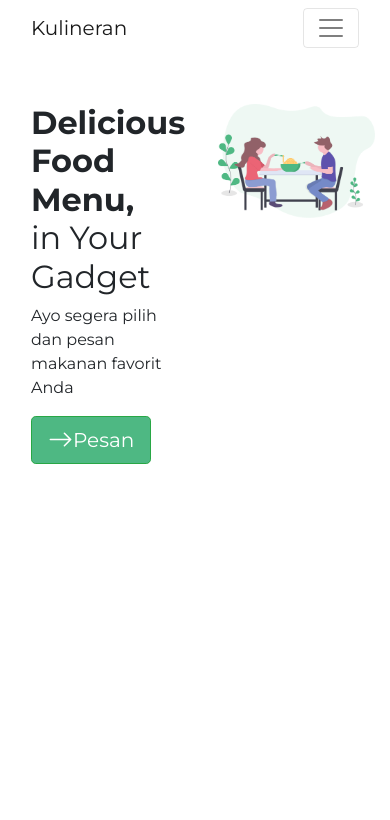
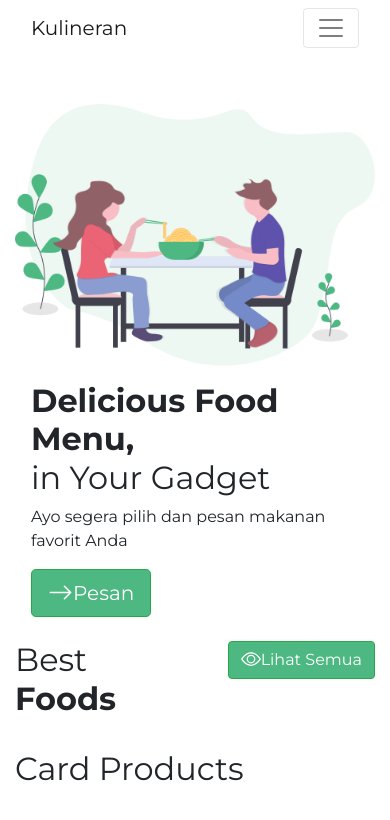
Before and after one commit to AkbarZul/KulinerVueJS, a Vue app: page / in a window 390 px wide. Shown: the top 820 px of the page. Built offline with nearby package versions, Linux system fonts and the light colour scheme; no server answers.

Commit message:
Read use axios

```diff
--- /dev/null
+++ b/src/components/CardProducts.vue
@@ -0,0 +1,13 @@
+<template>
+  <h2>Card Products</h2>
+</template>
+
+<script>
+export default {
+    name: 'CardProducts'
+}
+</script>
+
+<style>
+
+</style>
--- a/src/components/Hero.vue
+++ b/src/components/Hero.vue
@@ -1,4 +1,7 @@
 <template>
+  <div class="hero">
+    <!-- desktop -->
+    <div class="d-none d-md-block">
       <div class="row mt-5">
         <div class="col ml-3">
           <div class="d-flex h-100">
@@ -18,6 +21,31 @@
           <img src="../assets/images/hero.png" width="100%" />
         </div>
       </div>
+    </div>
+
+    <!-- mobile -->
+    <div class="d-sm-block d-md-none">
+      <div class="row mt-5">
+        <div class="col-md-6 mb-3">
+          <img src="../assets/images/hero.png" width="100%" />
+        </div>
+        <div class="col-md-6 ml-3">
+          <div class="d-flex h-100">
+            <div class="justify-content-center align-self-center">
+              <h2>
+                <strong>Delicious Food Menu, </strong> <br />
+                in Your Gadget
+              </h2>
+              <p>Ayo segera pilih dan pesan makanan favorit Anda</p>
+              <router-link class="btn btn-lg btn-success" to="/foods">
+                <b-icon-arrow-right></b-icon-arrow-right>Pesan
+              </router-link>
+            </div>
+          </div>
+        </div>
+      </div>
+    </div>
+  </div>
 </template>
 
 <script>
--- a/src/views/Home.vue
+++ b/src/views/Home.vue
@@ -3,6 +3,23 @@
     <Navbar />
     <div class="container">
       <Hero />
+
+      <div class="row mt-4">
+        <div class="col">
+          <h2>Best <strong>Foods</strong></h2>
+        </div>
+        <div class="col">
+          <router-link class="btn btn-success float-right" to="/foods">
+            <b-icon-eye></b-icon-eye>Lihat Semua
+          </router-link>
+        </div>
+      </div>
+
+      <div class="row mb-3">
+        <div class="col-md-4 mt-4">
+          <CardProducts />
+        </div>
+      </div>
     </div>
   </div>
 </template>
@@ -11,12 +28,31 @@
 // @ is an alias to /src
 import Navbar from "@/components/Navbar.vue";
 import Hero from "@/components/Hero.vue";
+import CardProducts from "@/components/CardProducts.vue";
+import axios from "axios";
 
 export default {
   name: "Home",
   components: {
     Navbar,
     Hero,
+    CardProducts,
+  },
+  data() {
+    return {
+      products: [],
+    };
+  },
+  methods: {
+    setProducts(data) {
+      this.products = data;
+    },
+  },
+  mounted() {
+    axios
+      .get("http://localhost:3000/best-products")
+      .then((response) => console.log('berhasil', response))
+      .catch((error) => console.log(error));
   },
 };
 </script>
```
Lines whose indentation alone changed are shown as unchanged.
